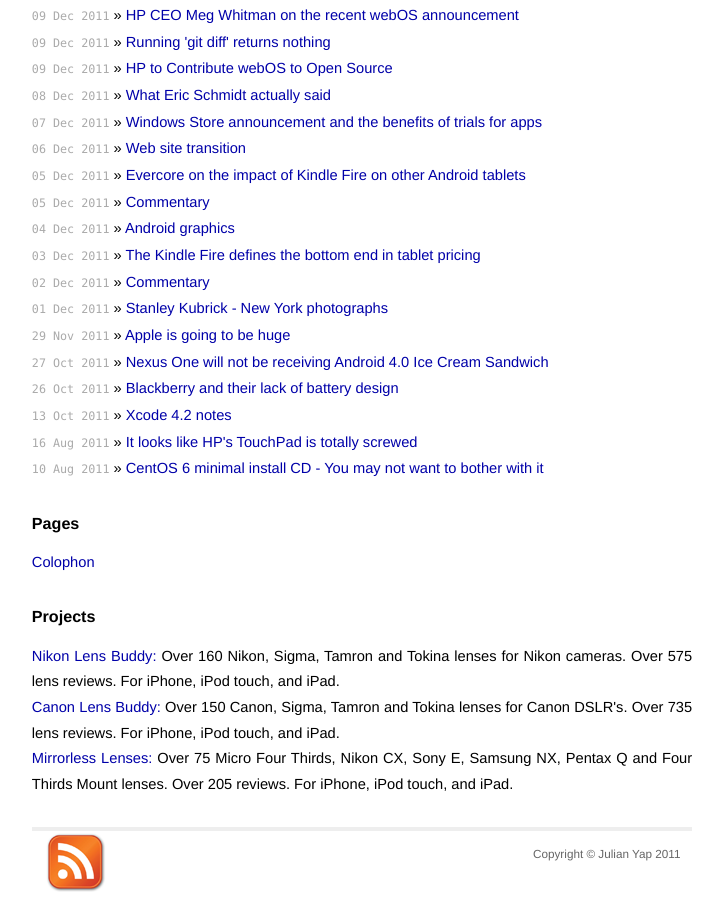
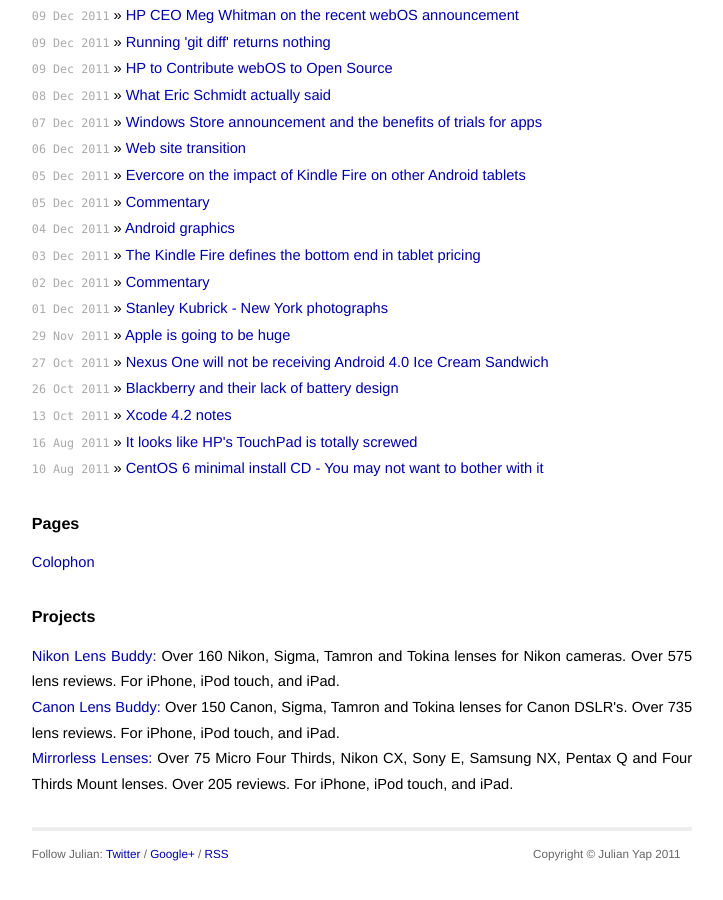
Before and after one commit to psykidellic/psykidellic.github.com, a Jekyll site: the page built from index.html, in a window 1280 px wide and 900 px high, scrolled down 5222 px. Shown: the whole window, without its empty margins (278-1001 px from the left). Built offline with Jekyll 4.4.1, drawn with Linux system fonts in a browser that asks for light colours; comment, search, counter and statistics services are not loaded; after the commit the page ends 6099 px from its top, so only the background shows below that.

Commit message:
Removy Clicky, modify footer

```diff
--- a/_layouts/default.html
+++ b/_layouts/default.html
@@ -35,8 +35,10 @@
         Copyright © Julian Yap 2011
       </p>
     </div>
-    <div class="rss">
-      <a href="http://feeds.julianyap.com/julianyap"><img src="{{ site.baseurl }}images/rss.png" alt="Subscribe to RSS Feed"/></a>
+    <div>
+      <p>
+      Follow Julian: <a href="http://twitter.com/jyap">Twitter</a> / <a href="https://plus.google.com/111539417571342089192/" rel="author">Google+</a> / <a href="http://feeds.julianyap.com/julianyap">RSS</a>
+      </p>
     </div>
   </div>
 </div>
@@ -52,9 +54,6 @@
 } catch( err ) {}
 </script><noscript><p><img src="http://www2.julianyap.com/stats/piwik.php?idsite=1" style="border:0" alt="" /></p></noscript>
 
-<script src="//static.getclicky.com/js" type="text/javascript"></script>
-<script type="text/javascript">try{ clicky.init(66512607); }catch(e){}</script>
-<noscript><p><img alt="Clicky" width="1" height="1" src="//in.getclicky.com/66512607ns.gif" /></p></noscript>
 
 </body>
 </html>
```
